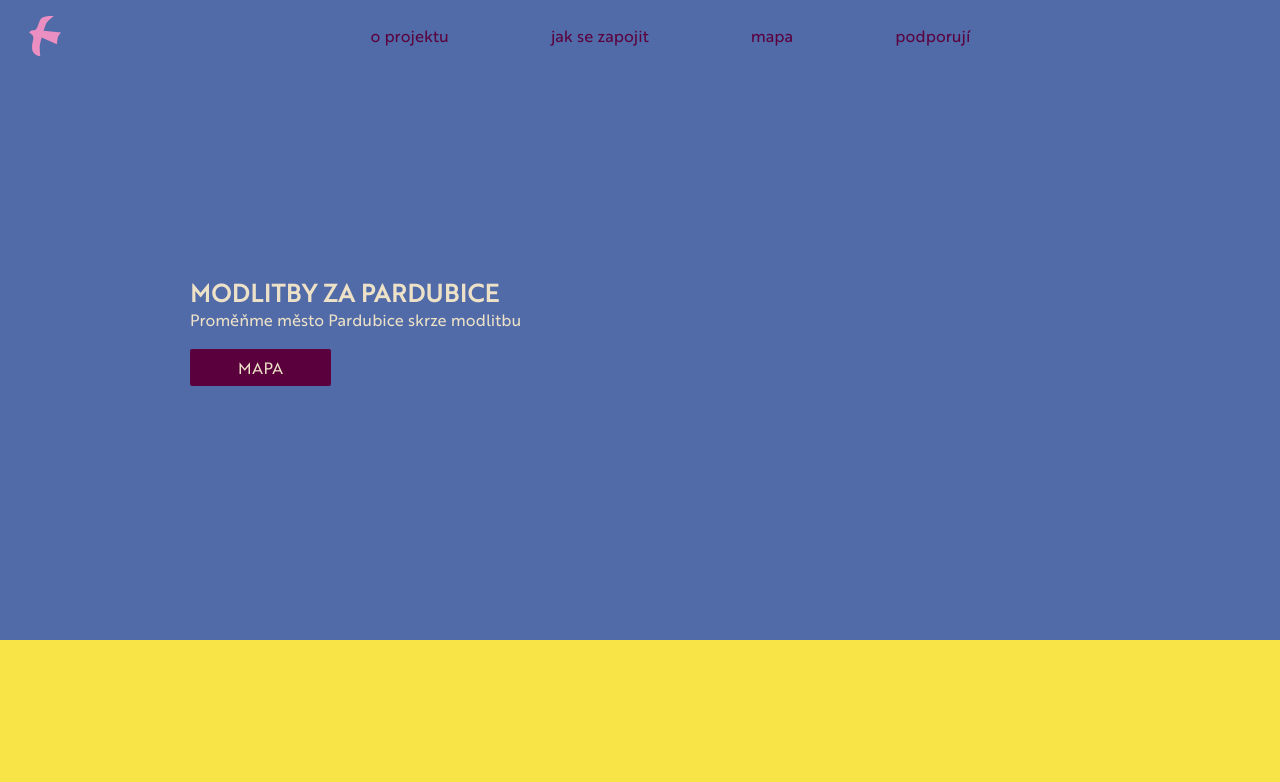
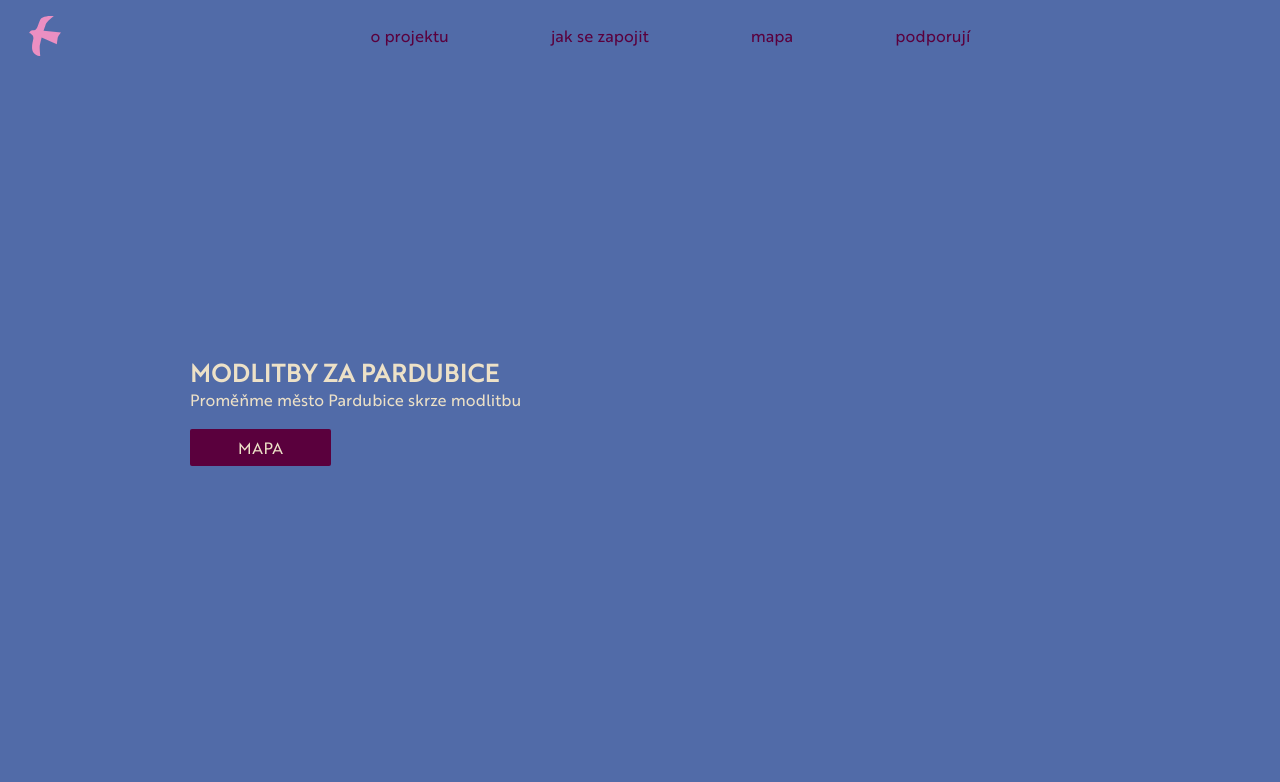
Before and after one commit to petrkucerak/modlitbyzaulice, a Next.js app: page / in a window 1280 px wide. Shown: the top 782 px of the page. Built offline with nearby package versions, Linux system fonts and the light colour scheme.

Commit message:
Make first screen as a full page

```diff
--- a/app/page.js
+++ b/app/page.js
@@ -43,7 +43,7 @@ export default function Home() {
   return (
     <Main>
       <Header activeSection={activeSection} />
-      <Section id={"home"} className={"bg-darkBlue text-white min-h-[80vh]"}>
+      <Section id={"home"} className={"bg-darkBlue text-white min-h-[100vh]"}>
         <div className="w-[90vw] max-w-[900px]">
           <h1 className="uppercase font-brother1816 font-bold text-2xl">
             Modlitby za&nbsp;Pardubice
```
